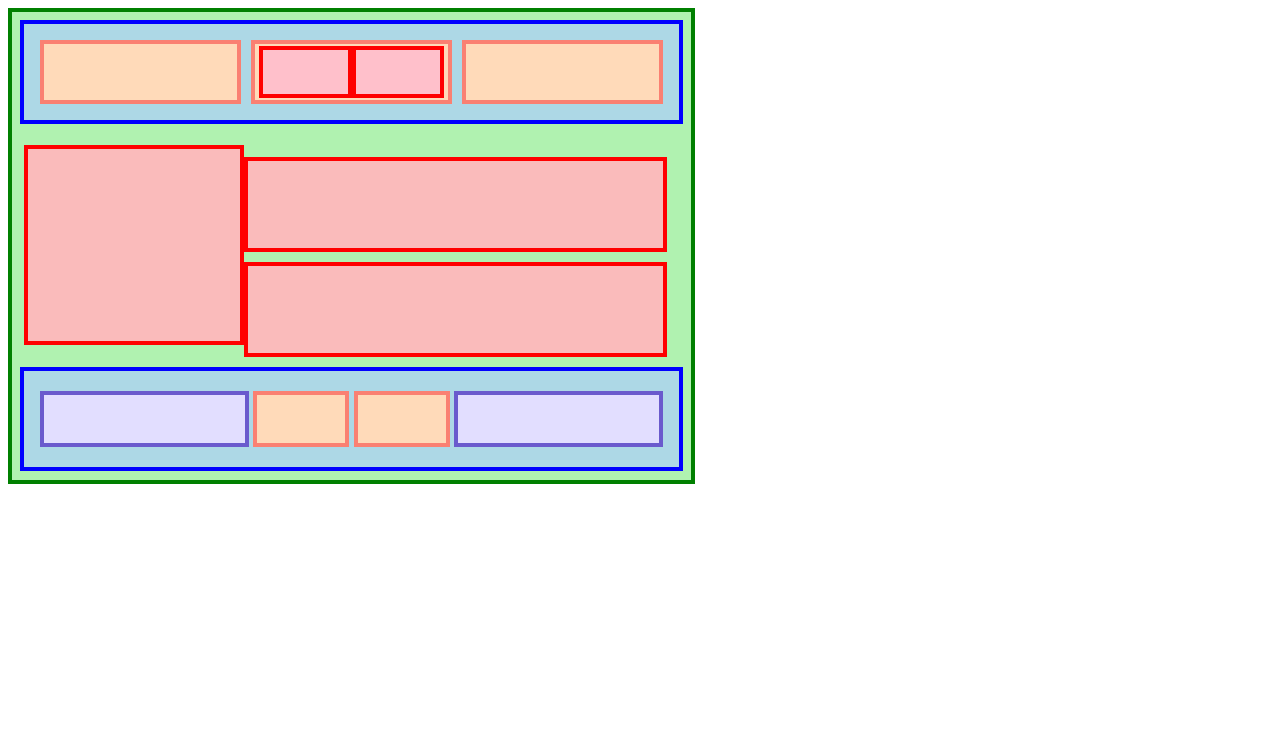
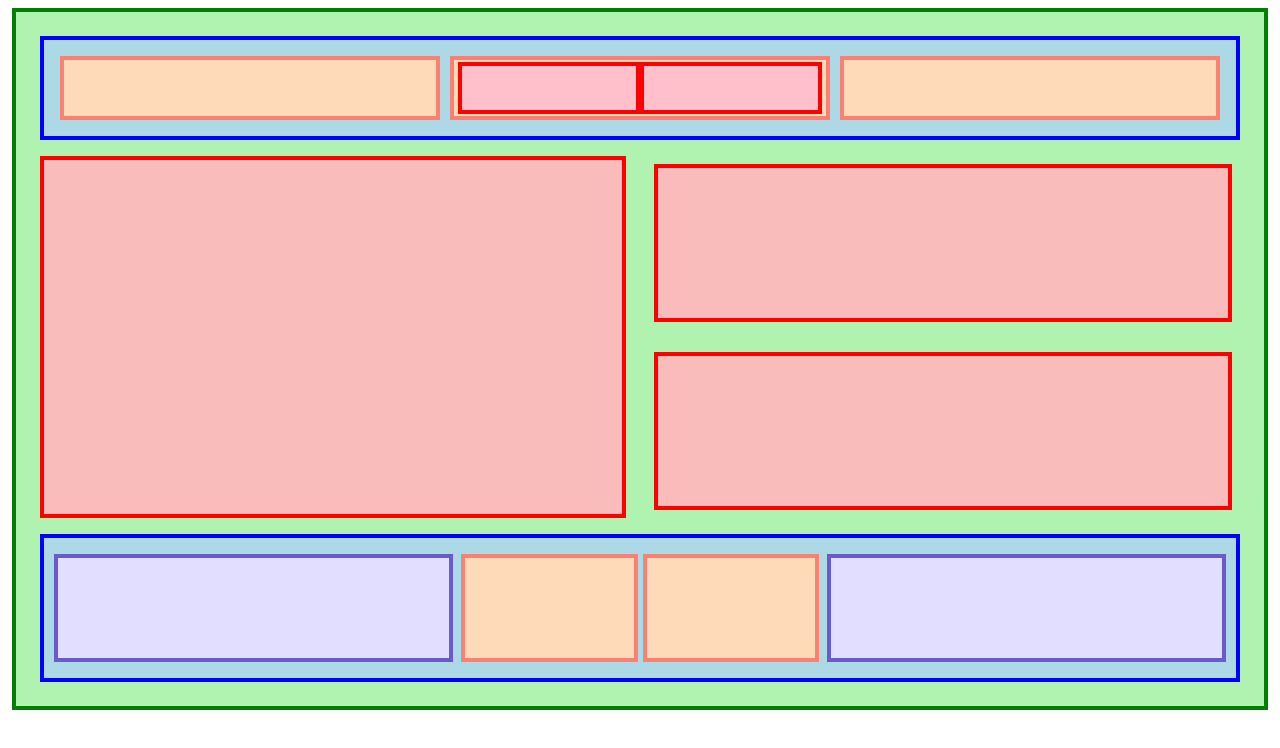
Before and after one commit to rafaelb056/test_to_flexbox, a plain HTML site: page theflexboxs/flexbox3.html in a window 1280 px wide. Drawn offline with Linux system fonts and the light colour scheme.

Commit message:
add style3.css

```diff
--- a/theflexboxs/style3.css
+++ b/theflexboxs/style3.css
@@ -1,10 +1,9 @@
 .big-green-container{
 	background-color:  rgba(150, 238, 150, 0.75);
 	border: 4px solid green;
-	display: flex;
-	flex-wrap: wrap;
-	width: 679px;
-	height: 468px;
+	padding: 16px;
+	margin: 4px;
+  align-content: center;
 
 
 }
@@ -15,9 +14,6 @@
 	margin: 8px;
 	display: flex;
 	column-gap: 10px;
-	width: 800px;
-	height: 64px;
-	order:1;
 
 }
 
@@ -43,66 +39,59 @@
 }
 .invisible-container{
 	display: flex;
-	width: 400px;
+  gap: 20px;
 	padding: 8px;
-	margin: 4px;
-	height: 200px;
-	order:2;
-	flex:2;
+
 }
 .big-red-item{
 	background:  #fabbbb;
 	border:4px solid red;
 	flex:1;
-
 }
 .invisible-containers{
 	display: flex;
+	flex:1;
 	padding: 8px;
-	padding-left: 0;
-	margin: 4px;
-	margin-left: 0;
-	height: 200px;
+	gap :30px;
 	flex-direction: column;
-	gap:10px;
-	order:3;
-	flex:2;
+
 }
+
 .red{
 	background: #fabbbb;
 	border:4px solid red;
-	flex:1;
+	height: 150px;
+
 
 }
 .secundo-container{
 	background-color: lightblue;
 	border: 4px solid blue;
-	padding: 16px;
+	padding: 8px 10px;
 	margin: 8px;
 	display: flex;
-	width: 800px;
-	height: 64px;
 	align-items: center;
-	order:4;
+
+
 }
 .purple-item{
 	background-color:  #e2deff;
 	border: 4px solid #6a5acd;
-	height: 48px;
-	flex:1;
+	height: 68px;
+  flex:1;
+	padding: 16px;
 }
 .the-other-container{
-	padding: 4px;
-  display: flex;
-	align-items: center;
-	justify-items: center;
+	display: flex;
 	gap: 5px;
-
+	margin: 8px;
+  flex:1;
 }
 .little-item{
 	background: peachpuff;
 	border: 4px solid salmon;
-	width:88px;
-	height: 48px;
-	flex:1 1 ;
+	height: 68px;
+	padding: 16px;
+	flex:1;
+
 }
```
